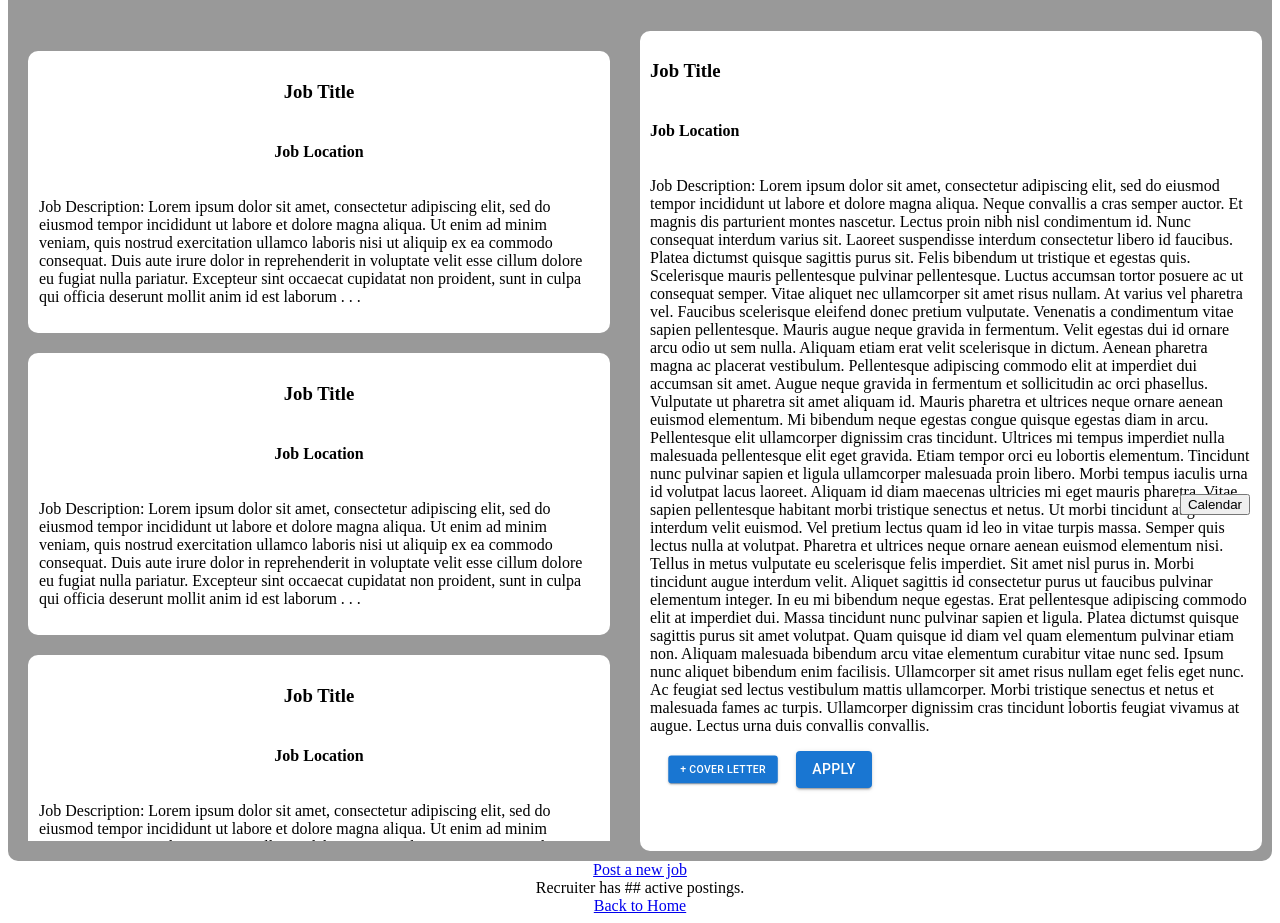
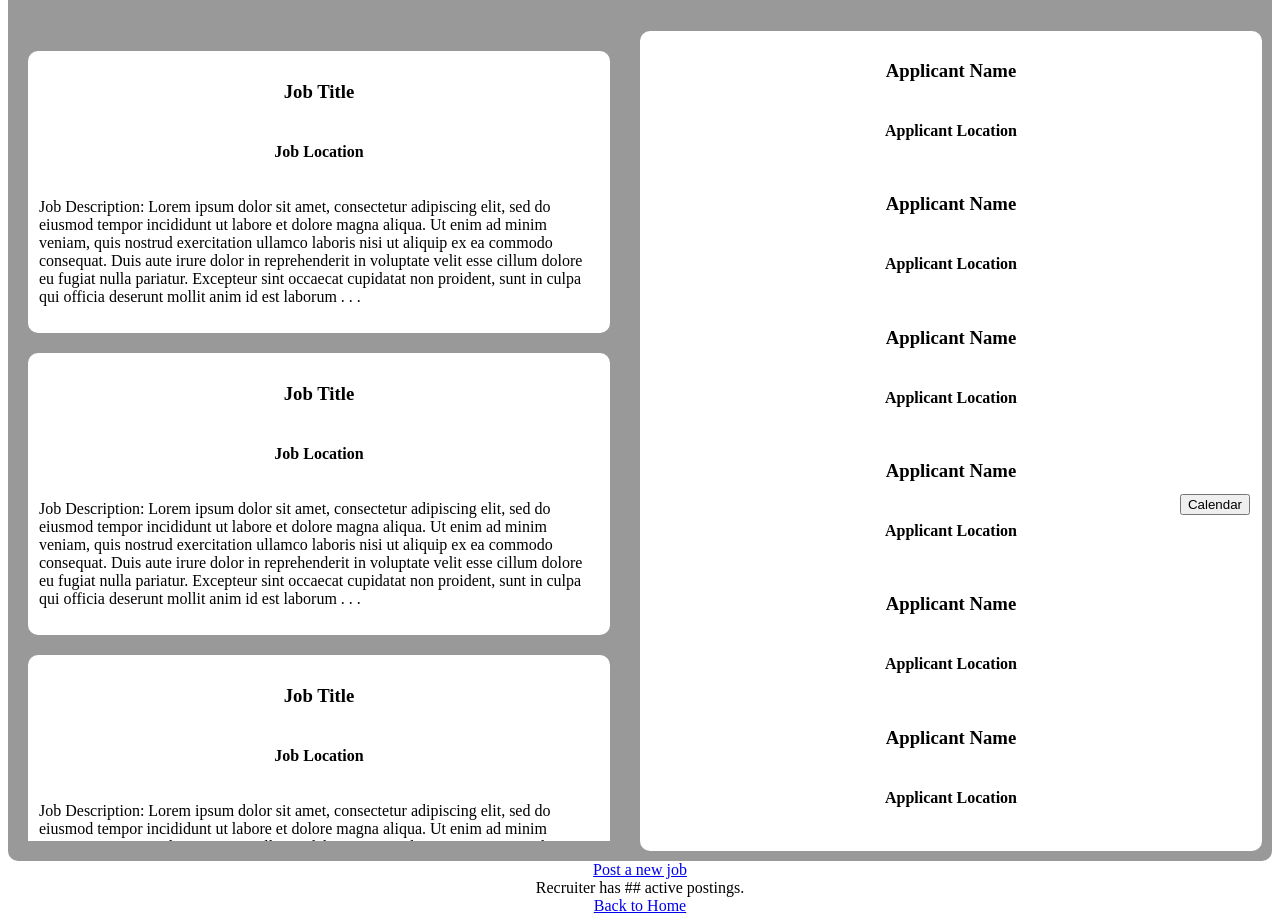
Before and after one commit to xuxiaqing2011/GreenHorn, a React app: page /recruiter in a window 1280 px wide. Shown: the part 280-1203 px from the top of the page. Built offline with nearby package versions, Linux system fonts and the light colour scheme; no server answers; the HTML template or start-up script is replaced by a standard one.

Commit message:
adds additional child compoenent and conditional rendering to handle recruiter view

```diff
--- /dev/null
+++ b/client/src/components/Feed/DetailItem.jsx
@@ -0,0 +1,75 @@
+/*========== EXTERNAL MODULES ==========*/
+import React, { useState, useEffect } from 'react';
+import styled from 'styled-components';
+import Button from '@mui/material/Button';
+
+/*========== INTERNAL MODULES ==========*/
+import { Column, Row } from '../../../public/stylesheets/styles.js';
+
+
+/*========== EXPORTS ==========*/
+export default function DetailItem({ applicant }) {
+
+  /*----- STATE HOOKS -----*/
+  // const [] = useState();
+
+
+  /*----- LIFESTYLE METHODS -----*/
+  // useEffect(() =>  {}, []);
+
+  /*----- EVENT HANDLERS -----*/
+  // const handleChange = ({target: {name, value}}) => {
+  //   setJobPosting(prev => ({
+  //     ...prev,
+  //     [name]: value
+  //   }))
+  // };
+
+  /*----- RENDER METHODS -----*/
+
+
+/*----- RENDERER -----*/
+return (
+  <ApplicantDetail>
+     <h3>Applicant Name</h3>
+    <h4>Applicant Location</h4>
+    <p>
+      Applicant Resume:
+      Lorem ipsum dolor sit amet, consectetur adipiscing elit, sed do eiusmod tempor incididunt ut labore et dolore magna aliqua. Neque convallis a cras semper auctor. Et magnis dis parturient montes nascetur. Lectus proin nibh nisl condimentum id. Nunc consequat interdum varius sit. Laoreet suspendisse interdum consectetur libero id faucibus. Platea dictumst quisque sagittis purus sit. Felis bibendum ut tristique et egestas quis. Scelerisque mauris pellentesque pulvinar pellentesque. Luctus accumsan tortor posuere ac ut consequat semper. Vitae aliquet nec ullamcorper sit amet risus nullam. At varius vel pharetra vel. Faucibus scelerisque eleifend donec pretium vulputate. Venenatis a condimentum vitae sapien pellentesque. Mauris augue neque gravida in fermentum. Velit egestas dui id ornare arcu odio ut sem nulla.
+
+      Aliquam etiam erat velit scelerisque in dictum. Aenean pharetra magna ac placerat vestibulum. Pellentesque adipiscing commodo elit at imperdiet dui accumsan sit amet. Augue neque gravida in fermentum et sollicitudin ac orci phasellus. Vulputate ut pharetra sit amet aliquam id. Mauris pharetra et ultrices neque ornare aenean euismod elementum. Mi bibendum neque egestas congue quisque egestas diam in arcu. Pellentesque elit ullamcorper dignissim cras tincidunt. Ultrices mi tempus imperdiet nulla malesuada pellentesque elit eget gravida. Etiam tempor orci eu lobortis elementum. Tincidunt nunc pulvinar sapien et ligula ullamcorper malesuada proin libero. Morbi tempus iaculis urna id volutpat lacus laoreet. Aliquam id diam maecenas ultricies mi eget mauris pharetra. Vitae sapien pellentesque habitant morbi tristique senectus et netus. Ut morbi tincidunt augue interdum velit euismod. Vel pretium lectus quam id leo in vitae turpis massa. Semper quis lectus nulla at volutpat. Pharetra et ultrices neque ornare aenean euismod elementum nisi. Tellus in metus vulputate eu scelerisque felis imperdiet. Sit amet nisl purus in.
+
+      Morbi tincidunt augue interdum velit. Aliquet sagittis id consectetur purus ut faucibus pulvinar elementum integer. In eu mi bibendum neque egestas. Erat pellentesque adipiscing commodo elit at imperdiet dui. Massa tincidunt nunc pulvinar sapien et ligula. Platea dictumst quisque sagittis purus sit amet volutpat. Quam quisque id diam vel quam elementum pulvinar etiam non. Aliquam malesuada bibendum arcu vitae elementum curabitur vitae nunc sed. Ipsum nunc aliquet bibendum enim facilisis. Ullamcorper sit amet risus nullam eget felis eget nunc. Ac feugiat sed lectus vestibulum mattis ullamcorper. Morbi tristique senectus et netus et malesuada fames ac turpis. Ullamcorper dignissim cras tincidunt lobortis feugiat vivamus at augue. Lectus urna duis convallis convallis.
+    </p>
+    <Row>
+      <Button
+        variant='contained'
+        sx={{
+          transform: 'scale(.75)',
+          backgroundColor: '#f44336'
+        }}
+        >Reject
+      </Button>
+      <Button
+        variant='contained'
+        >Schedule Interview
+      </Button>
+    </Row>
+  </ApplicantDetail>
+  )
+}
+
+
+
+
+/*========== STYLES ==========*/
+const ApplicantDetail = styled(Column)`
+  background-color: #fff;
+  height: 300px;
+  overflow: scroll;
+  border-radius: 10px;
+
+  &::-webkit-scrollbar {
+    display: none;
+  }
+`;
--- a/client/src/components/Feed/DetailList.jsx
+++ b/client/src/components/Feed/DetailList.jsx
@@ -5,10 +5,11 @@ import Button from '@mui/material/Button';
 
 /*========== INTERNAL MODULES ==========*/
 import { Column, Row } from '../../../public/stylesheets/styles.js';
+import DetailItem from './DetailItem.jsx';
 
 
 /*========== EXPORTS ==========*/
-export default function DetailList({ displayPost, postings }) {
+export default function DetailList({ displayPost, postings, view: { view }, applicants }) {
   /*
   TODO: send children to be rendered to the function as props along with an
   identifier to indicate that it is on the job seeker or the recruiters page
@@ -30,15 +31,16 @@ export default function DetailList({ displayPost, postings }) {
   // };
 
   /*----- RENDER METHODS -----*/
+
   const renderDetail = (targetPost) => {
     /*
     NOTE:
     - on page load, renders detailed information on the first listing,
     - should conditionally render buttons specific to the parent page
     */
-    targetPost = targetPost || postings[0];
+   targetPost = targetPost || postings[0];
 
-    if (targetPost) {
+    if (targetPost && view === 'seeker') {
       return (
         <Column
           style={{alignItems: 'flex-start'}}
@@ -69,6 +71,12 @@ export default function DetailList({ displayPost, postings }) {
         </Column>
       )
     }
+
+    if (applicants && view === "recruiter") {
+      return applicants.map(applicant => {
+        return <DetailItem applicant={applicant}/>
+    })
+    }
   }
 
 
--- a/client/src/components/Feed/Feed.jsx
+++ b/client/src/components/Feed/Feed.jsx
@@ -10,7 +10,7 @@ import DetailList from './DetailList.jsx';
 
 
 /*========== EXPORTS ==========*/
-export default function Feed({view}) {
+export default function Feed({view, applicants}) {
   /*
   TODO: send children to be rendered to the function as props along with an
   identifier to indicate that it is on the job seeker or the recruiters page
@@ -45,7 +45,7 @@ export default function Feed({view}) {
         </Row>
         <Row>
           <PostList handleClick={handleClick} postings={postings} view={view} />
-          <DetailList targetPost={targetPost} postings={postings} view={view} />
+          <DetailList targetPost={targetPost} postings={postings} view={view} applicants={applicants}/>
         </Row>
     </FeedSection>
   )
--- a/client/src/components/Feed/PostList.jsx
+++ b/client/src/components/Feed/PostList.jsx
@@ -9,7 +9,7 @@ import Post from './Post.jsx';
 
 
 /*========== EXPORTS ==========*/
-export default function PostList({ handleClick, postings }) {
+export default function PostList({ handleClick, postings, view }) {
   /*----- STATE HOOKS -----*/
   // const [] = useState();
 
@@ -30,7 +30,7 @@ export default function PostList({ handleClick, postings }) {
     - should conditionally render buttons specific to the parent page
     - on Click -> sends the clicked posting information to the Details listing
     */
-    if (postings) return postings.map(post => <Post handleClick={handleClick}/>)
+    if (postings) return postings.map(post => <Post handleClick={handleClick} view={view}/>)
   }
 
 
--- a/client/src/pages/Recruiter.js
+++ b/client/src/pages/Recruiter.js
@@ -24,7 +24,7 @@ const Recruiter = () => {
 
       <div> Image Gallery </div>
       <div><Link to="">Active postings</Link></div>
-      <Feed view={{view:'recruiter'}}/>
+      <Feed view={{view:'recruiter'}} applicants={[1, 2, 3, 4, 5, 6]}/>
       <div><Link to="postAJob">Post a new job</Link></div>
       {/* Element from nested route will be rendered into <Outlet /> */}
       <Outlet />
```
